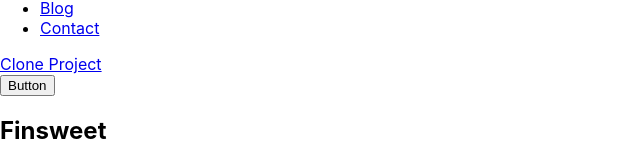
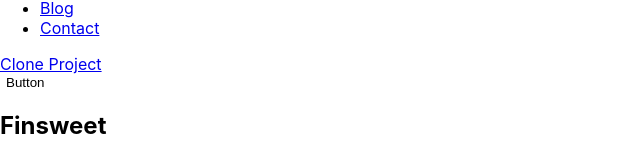
Before and after one commit to gr-sv/Finsweet, a React (Create React App) app: page / in a window 1280 px wide. Shown: the part 118-281 px from the top of the page, without its empty margins (0-640 px from the left). Built offline with nearby package versions, Linux system fonts and the light colour scheme.

Commit message:
Add classnames, button.css and some corrections

```diff
--- a/package.json
+++ b/package.json
@@ -6,6 +6,7 @@
     "@testing-library/jest-dom": "^5.17.0",
     "@testing-library/react": "^13.4.0",
     "@testing-library/user-event": "^13.5.0",
+    "classnames": "^2.5.1",
     "react": "^18.2.0",
     "react-dom": "^18.2.0",
     "react-scripts": "5.0.1",
--- /dev/null
+++ b/src/components/shared/button/button.css
@@ -0,0 +1,7 @@
+.button {
+	display: block;
+	border: none;
+	border-radius: 0;
+	background-color: transparent;
+	cursor: pointer;
+}
--- a/src/components/shared/button/button.js
+++ b/src/components/shared/button/button.js
@@ -1,8 +1,15 @@
 import classNames from 'classnames';
+import './button.css'
 
-function Button ({ children, className, disabled }) {
+const Button = ({
+	children,
+	className,
+	disabled
+}) => {
 	return (
-		<button className={classNames("button", className, disabled)}>
+		<button className={classNames("button", className, {
+			'disabled': disabled,
+		})}>
 			{ children }
 		</button>
 	);
```
Also changed, not shown: 1 other file (tests, documents, lock files or other folders).
